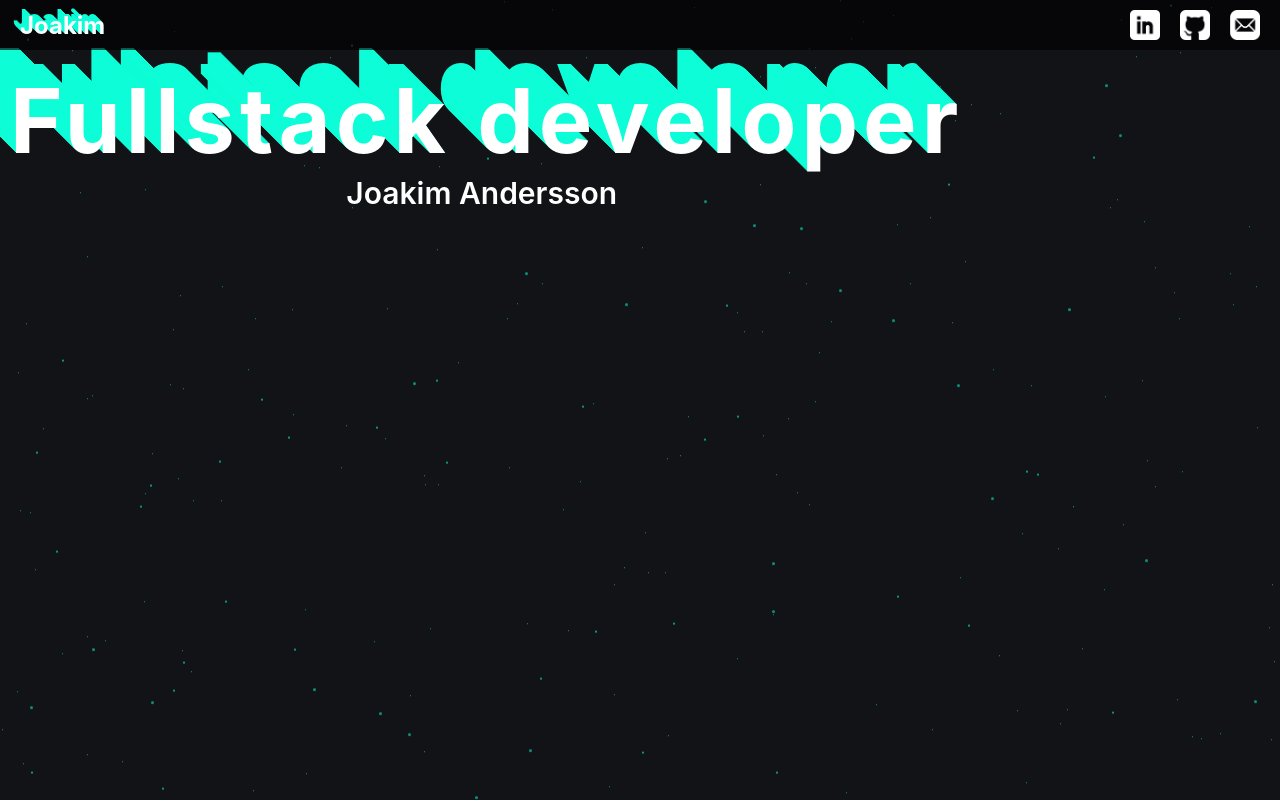
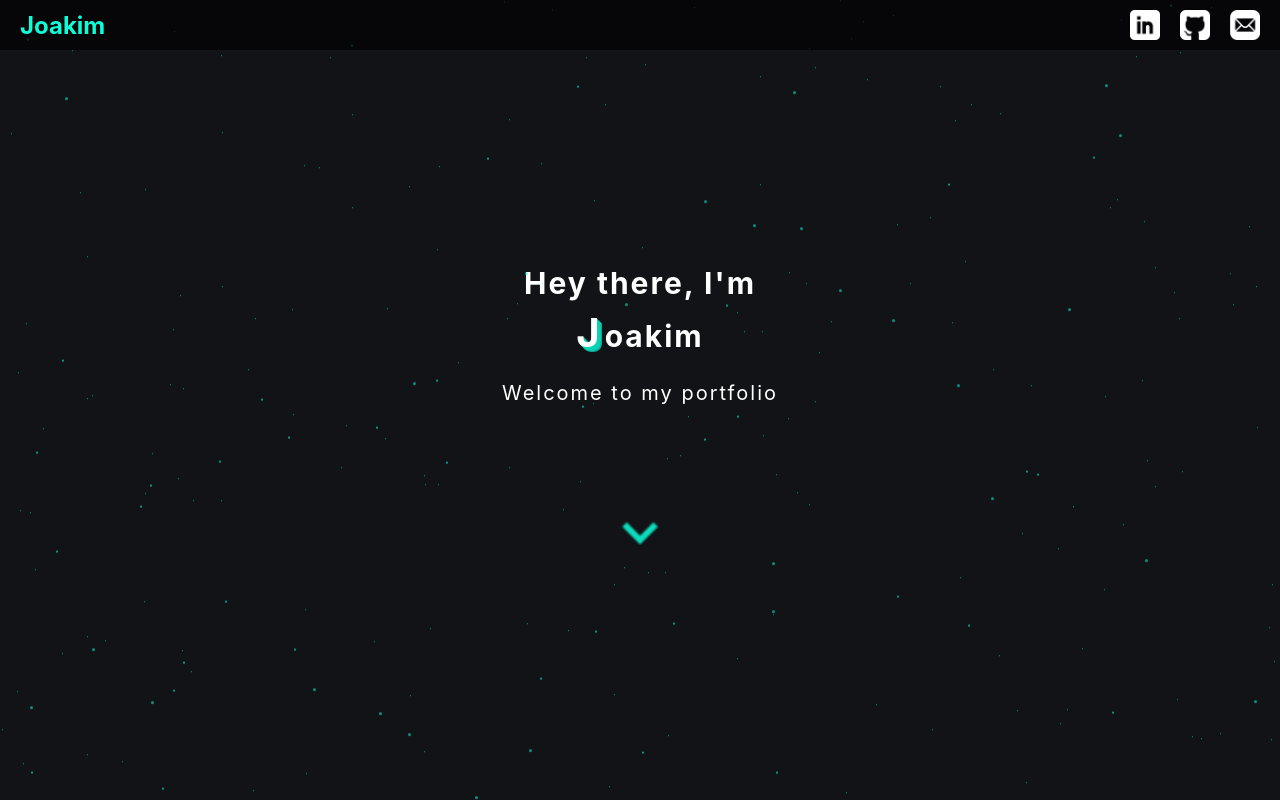
Before and after one commit to Joakim-Andersson/portfolio, a Next.js app: page / in a window 1280 px wide. Built offline with nearby package versions, Linux system fonts and the light colour scheme.

Commit message:
Update main page styling

```diff
--- a/pages/index.js
+++ b/pages/index.js
@@ -1,4 +1,4 @@
-import Link from "next/link";
+import Image from "next/image"
 import styles from '../styles/Home.module.css'
 
 
@@ -10,11 +10,19 @@ export default function Home() {
       <div className="big"></div>
       <main className={styles.main__header}>
         <div className="main__header">
-          <h1>Fullstack developer</h1>
-          <h3>Joakim Andersson</h3>
+          <h1 className={styles.main__header__first}>Hey there, I'm <br/>
+            <span className={styles.main__header__name} > J</span>oakim
+          </h1>
+          <p className={styles.main__header__p}>Welcome to my portfolio </p>
+          <div className={styles.main__arrow}>
+                <Image className={styles.main_arrow_img}
+                    src="/down-arrow.png"
+                    alt="Linkedin Icon"
+                    width={70}
+                    height={70}
+                />
+            </div>
         </div>
-
-
       </main>
     </div>
   )
--- a/styles/Home.module.css
+++ b/styles/Home.module.css
@@ -1,63 +1,58 @@
 .main__header {
-  margin-top: 60px;
   display: flex;
-  flex-direction: center;
+  flex-direction: row;
   align-content: center;
-  justify-content: left;
+  align-items: center;
+  justify-content: center;
   text-align: center;
   color: white;
+  letter-spacing: 2px;
+  height: 100%;
+  padding: 10px;
 }
 
-.main__header h1 {
-  font-size: 90px;
-  letter-spacing: 5px;
-  margin: 0 0 0 10px;
-    color:white;
-    text-shadow:
-    -1px -1px #0dfdd7,
-    -2px -2px #0dfdd7,
-    -3px -3px #0dfdd7,
-    -4px -4px #0dfdd7,
-    -5px -5px #0dfdd7,
-    -6px -6px #0dfdd7,
-    -7px -7px #0dfdd7,
-    -8px -8px #0dfdd7,
-    -9px -9px #0dfdd7,
-   -10px -10px #0dfdd7,
-   -11px -11px #0dfdd7,
-    -12px -12px #0dfdd7,
-    -13px -13px #0dfdd7,
-    -14px -14px #0dfdd7,
-    -15px -15px #0dfdd7,
-    -16px -16px #0dfdd7,
-    -17px -17px #0dfdd7,
-    -18px -18px #0dfdd7,
-    -19px -19px #0dfdd7,
-    -20px -20px #0dfdd7,
-    -21px -21px #0dfdd7,
-    -22px -22px #0dfdd7,
-    -23px -23px #0dfdd7,
-    -24px -24px #0dfdd7,
-    -25px -25px #0dfdd7,
-    -26px -26px #0dfdd7,
-    -27px -27px #0dfdd7,
-    -28px -28px #0dfdd7,
-    -29px -29px #0dfdd7,
-    -30px -30px #0dfdd7,
-    -31px -31px #0dfdd7,
-    -32px -32px #0dfdd7,
-    -33px -33px #0dfdd7,
-    -34px -34px #0dfdd7,
-    -35px -35px #0dfdd7,
-    -36px -36px #0dfdd7,
-    -37px -37px #0dfdd7,
-    -38px -38px #0dfdd7,
-    -39px -39px #0dfdd7,
-    -40px -40px #0dfdd7;
+.main__header__first {
+  font-size: 30px;
+  line-height: 50px;
 }
 
-.main__header h3 {
-  font-size: 30px;
-  font-weight: 600;
-  margin: 0px
- }
+.main__header__name {
+  /* background: -webkit-linear-gradient(#0dfdd980, #0dfdd7);
+  -webkit-background-clip: text;
+  -webkit-text-fill-color: transparent; */
+  text-shadow:
+  1px 1px #0ad4b6c9,
+  2px 2px #0ad4b6c9,
+  3px 3px #0ad4b6c9,
+  4px 4px #0ad4b6c9,
+  5px 5px #0ad4b6c9;
+  font-size: 40px;
+  margin-right: 3px;
+}
+
+.main__header__p {
+  font-size: 20px;
+  color: white;
+  margin: 15px 0 100px 0;
+  letter-spacing: 2px;
+}
+
+.main__arrow {
+  display: flex;
+  justify-content: center;
+}
+
+.main_arrow_img {
+  align-self: center;
+  animation-duration: 2s;
+  animation-iteration-count: infinite;
+  margin: 0 auto 0 auto;
+  transform-origin: bottom;
+  animation-name: main_arrow_img;
+  animation-timing-function: linear;
+}
+@keyframes main_arrow_img {
+  0%   { transform: translateY(0); }
+  50%  { transform: translateY(-20px); }
+  100% { transform: translateY(0); }
+}
--- a/styles/Home.module.scss
+++ /dev/null
@@ -1,9 +0,0 @@
-.stars {
-  .main {
-    .main__header {
-      .main__header-h1 {
-        color: white;
-      }
-    }
-  }
-}
--- a/styles/Navbar.css
+++ b/styles/Navbar.css
@@ -22,15 +22,8 @@ align-content: center;
 }
 
 .navbar__text {
-    color:white;
-    text-shadow:
-    -1px -1px #0dfdd7,
-    -2px -2px #0dfdd7,
-    -3px -3px #0dfdd7,
-    -4px -4px #0dfdd7,
-    -5px -5px #0dfdd7,
-    -6px -6px #0dfdd7,
-    -7px -7px #0dfdd7;
+    color: #0dfdd7;
+
 }
 .navbar__contact {
     color: white;
```
Also changed, not shown: public/down-arrow.png (added).
